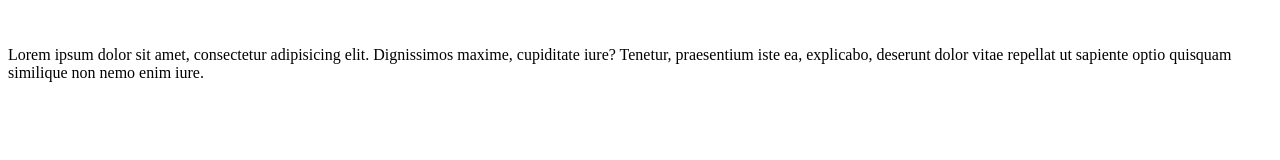
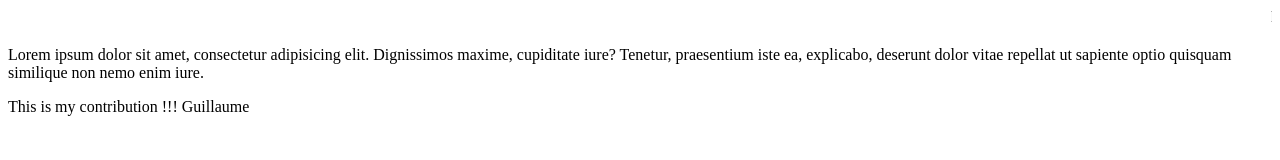
Before and after one commit to wofockham/fishing, a plain HTML site: page index.html in a window 1280 px wide. Drawn offline with Linux system fonts and the light colour scheme.

Commit message:
guillaume contribution

```diff
--- a/index.html
+++ b/index.html
@@ -10,5 +10,6 @@
   </marquee>
 
   <p>Lorem ipsum dolor sit amet, consectetur adipisicing elit. Dignissimos maxime, cupiditate iure? Tenetur, praesentium iste ea, explicabo, deserunt dolor vitae repellat ut sapiente optio quisquam similique non nemo enim iure.</p>
+  <p>This is my contribution !!! Guillaume</p>
 </body>
 </html>
```
